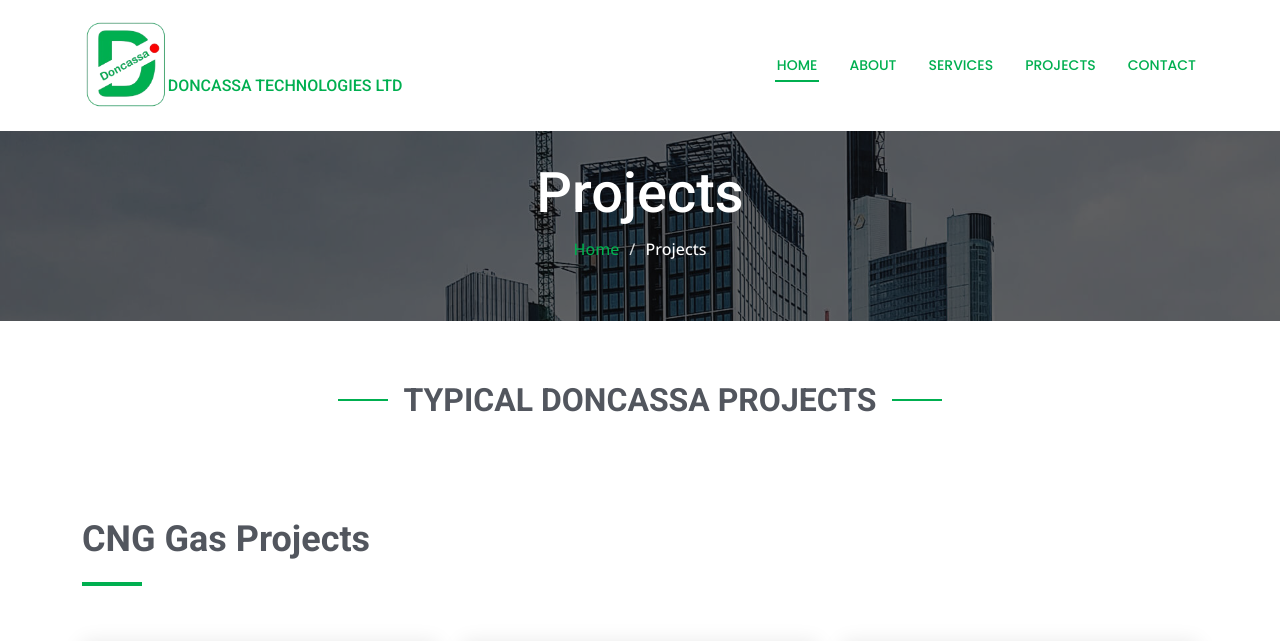
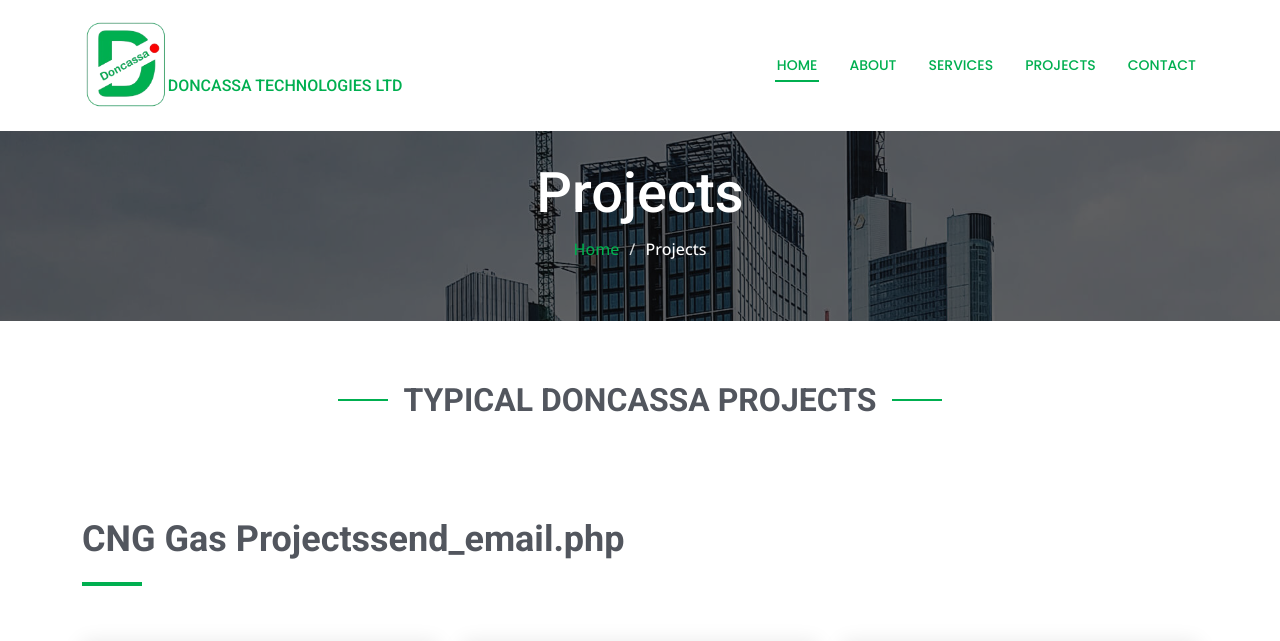
Before and after one commit to xtiank2j22/Calistus-project, a PHP site: page /projects.php in a window 1280 px wide. Shown: the top 641 px of the page. Run offline with PHP 8.4, Linux system fonts and the light colour scheme.

Commit message:
edited the whole page

```diff
--- a/projects.php
+++ b/projects.php
@@ -35,7 +35,7 @@
       </div><!-- End Section Title -->
       <div class="container">
         <div class="content">
-          <h3>CNG Gas Projects</h3>
+          <h3>CNG Gas Projectssend_email.php</h3>
         </div>
         <div class="row gy-4">
           <div class="col-lg-4">
```
